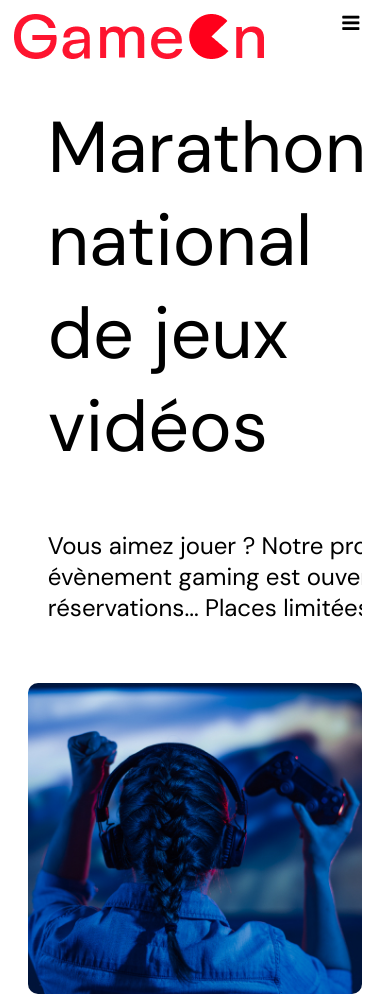
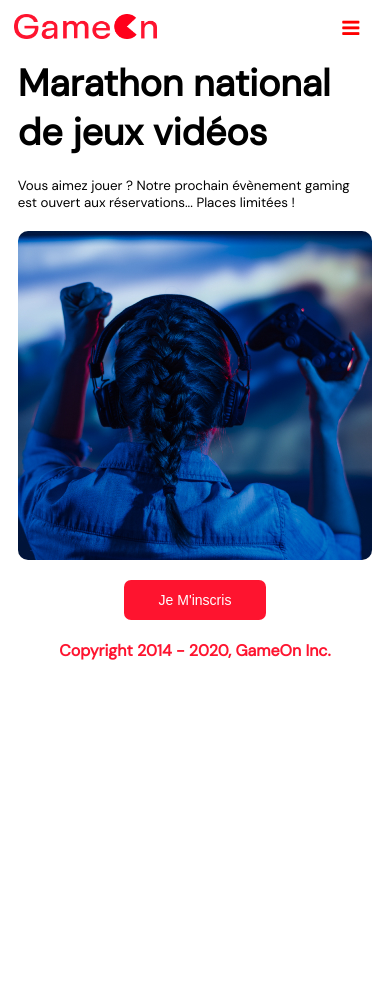
Before and after one commit to Mhycka/MickaelGuesdon_4_10052021, a plain HTML site: page starterOnly/index.html in a window 390 px wide. Shown: the top 994 px of the page. After the commit the page ends 844 px from the top, so only its background shows below. Drawn offline with Linux system fonts and the light colour scheme.

Commit message:
commit 01/06 part.2
responsive page accueil smartphone

```diff
--- a/starterOnly/index.html
+++ b/starterOnly/index.html
@@ -15,7 +15,7 @@
   <body>
     <div class="topnav" id="myTopnav">
       <div class="header-logo">
-      <img alt="logo" src="images/Logo.png" width="auto" height="auto" />
+      <img alt="logo" src="images/Logo.png"/>
     </div>
     <div class="main-navbar">
       <a href="#" class="active"><span>Accueil</span></a>
--- a/starterOnly/modal.css
+++ b/starterOnly/modal.css
@@ -513,17 +513,10 @@ footer {
 }
 
 /*----------------RESPONSIVE---------------*/
-
-@media screen and (max-width: 540px) {
-  .topnav a {display: none;}
-  .topnav a.icon {
-    float: right;
-    display: block;
-    margin-top: -15px;
+@media screen and (max-width: 768px) {
+  .topnav {
+    margin: 3.5% 3.5% 0 3.5%;
   }
-}
-
-@media screen and (max-width: 768px) {
   .topnav a {
     display: none;
   }
@@ -531,6 +524,9 @@ footer {
   .topnav a.icon {
     float: right;
     display: block;
+    color: red;
+    margin-top: -10px;
+
   }
 
   .topnav.responsive {
@@ -548,43 +544,67 @@ footer {
     display: block;
     text-align: left;
   }
+
+  .topnav .header-logo img {
+    width: 60%;
+  }
 }
 
 @media screen and (max-width: 800px) {
+  main {
+    margin: 0 10px 0 10px;
+  }
+
+  .header-logo img {
+    width: 150px;
+  }
+
   .hero-section {
     display: block;
     box-shadow: unset;
+    min-height: fit-content;
   }
+
   .hero-content {
     background: #fff;
     color: #000;
-    padding: 20px;
+    padding: 0;
+    min-width: fit-content;
   }
+
   .hero-content::after {
     content: unset;
   }
+
   .hero-content .btn-signup {
     display: none;
   }
+
   .hero-headline {
-    font-size: 4.5rem;
-    white-space: normal;
+    font-size: 1.6em;
+    font-weight: 900;
   }
+
   .hero-text {
-    width: unset;
-    font-size: 1.5rem;
+    width: auto;
+    font-size: 0.57em;
+    margin-top: 20px;
   }
+
   .hero-img img {
     border-radius: 10px;
-    margin-top: 40px;
+    margin-top: 20px;
   }
+
   .hero-section > .btn-signup {
     display: block;
-    margin: 32px auto 10px;
+    margin: 20px auto 10px;
     padding: 12px 35px;
+    font-size: 0.6em;
   }
+
   .copyrights {
-    margin-top: 50px;
+    margin-top: 0px;
     text-align: center;
   }
 }
```
